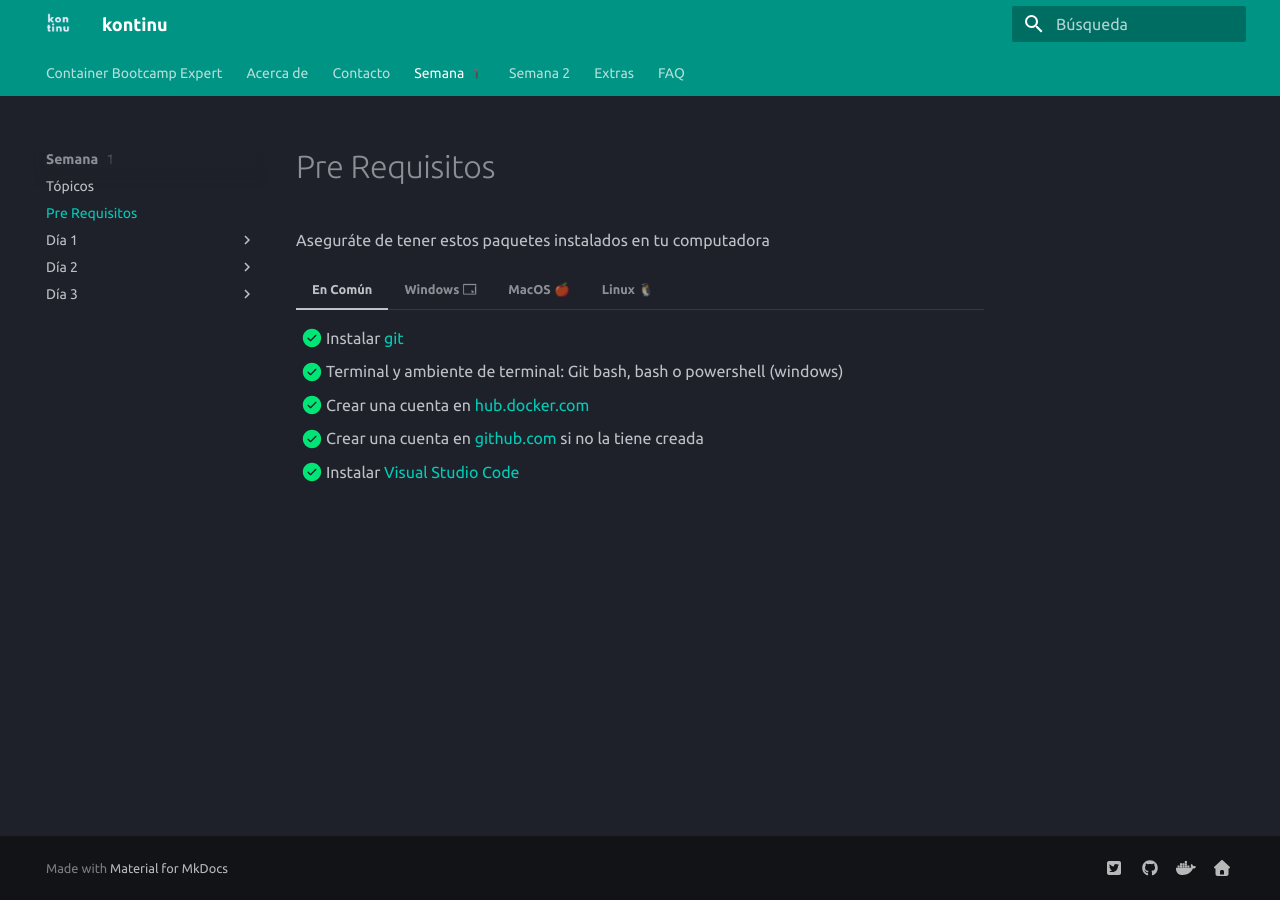
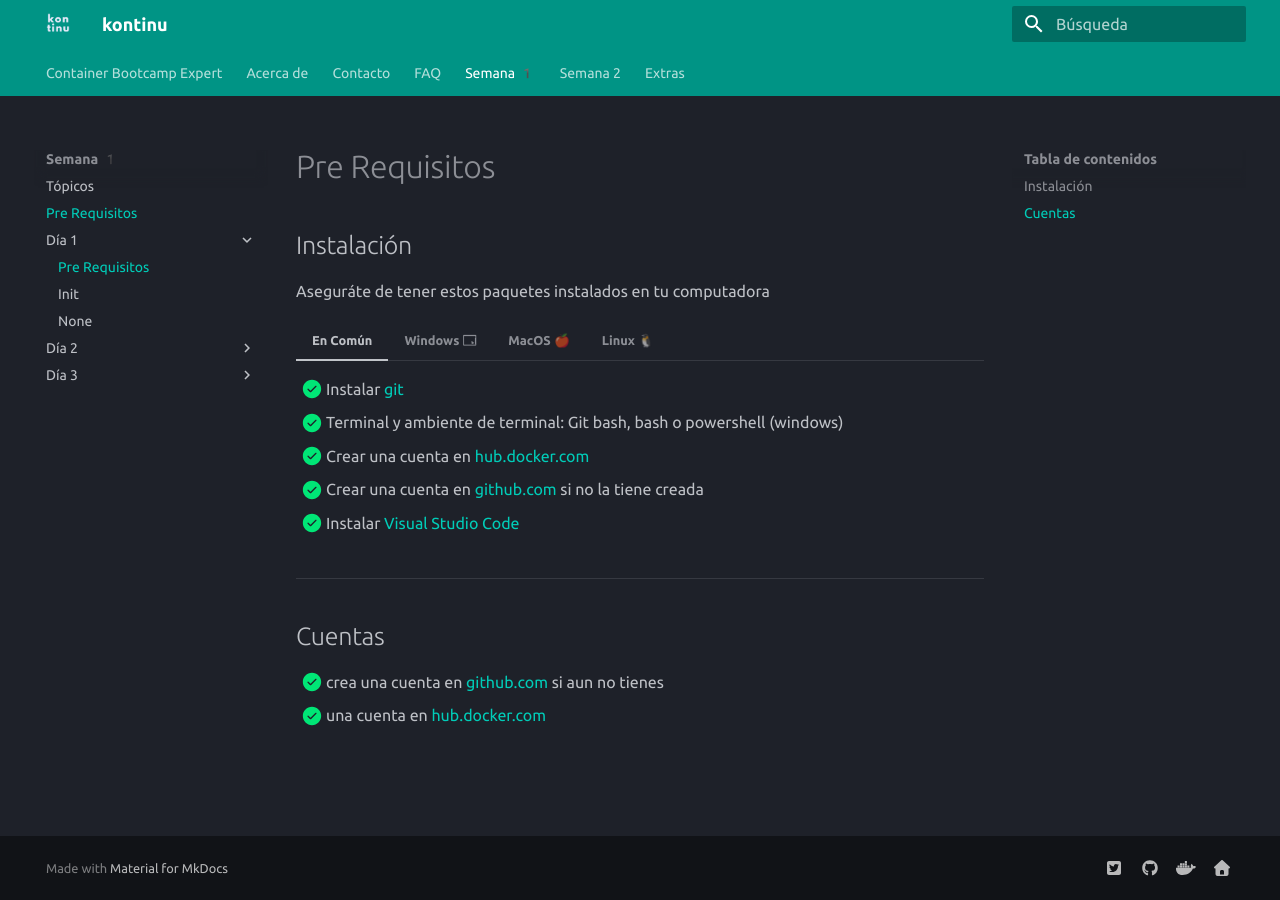
Before and after one commit to kontinu/container-expert-mkdocs, an MkDocs documentation site: the page built from docs/semana1/d1.install.md, in a window 1280 px wide. Built offline with MkDocs 1.6.1 and Material for MkDocs 9.7.7, drawn with Linux system fonts in a browser that asks for light colours.

Commit message:
@jmarcos-cano - FAQ

```diff
--- a/docs/semana1/d1.install.md
+++ b/docs/semana1/d1.install.md
@@ -1,5 +1,6 @@
 # Pre Requisitos
 
+## Instalación
 Aseguráte de tener estos paquetes instalados en tu computadora
 
 === "En Común"
@@ -45,3 +46,12 @@ Aseguráte de tener estos paquetes instalados en tu computadora
         * [ ] [Microk8s](https://microk8s.io/)
         * [ ] [Kind (kubernetes in Docker)](https://kind.sigs.k8s.io/)
     - [X] [Helm](https://helm.sh/docs/intro/install/)
+
+
+
+---
+
+## Cuentas
+
+- [X] crea una cuenta en [github.com](github.com) si aun no tienes
+- [X] una cuenta en [hub.docker.com](hub.docker.com)
--- a/mkdocs.yml
+++ b/mkdocs.yml
@@ -8,10 +8,12 @@ nav:
       - Kontinu: 'kontinu.md'
       - Mi: 'about.md'
     - Contacto: 'contact.md'
+    - FAQ: 'faq.md'
     - Semana 1️:
         Tópicos: 'semana1/topics.md'
         Pre Requisitos: 'semana1/d1.install.md'
         Día 1:
+          - 'semana1/d1.install.md'
           - 'semana1/d1.init.md'
           - 'semana1/d1.env.md'
         Día 2:
@@ -31,7 +33,7 @@ nav:
       - Agenda: 'extras/agenda.md'
       - Feedback: 'extras/feedback.md'
       - Slack: 'extras/slack.md'
-    - FAQ: 'faq.md'
+
 
     # - Docker:
     #     - docker/index.md
```
Also changed, not shown: docs/faq.md (+2 -2 lines), docs/index.md (+1 -1 lines), docs/semana1/d1.init.md (+14 -8 lines).
